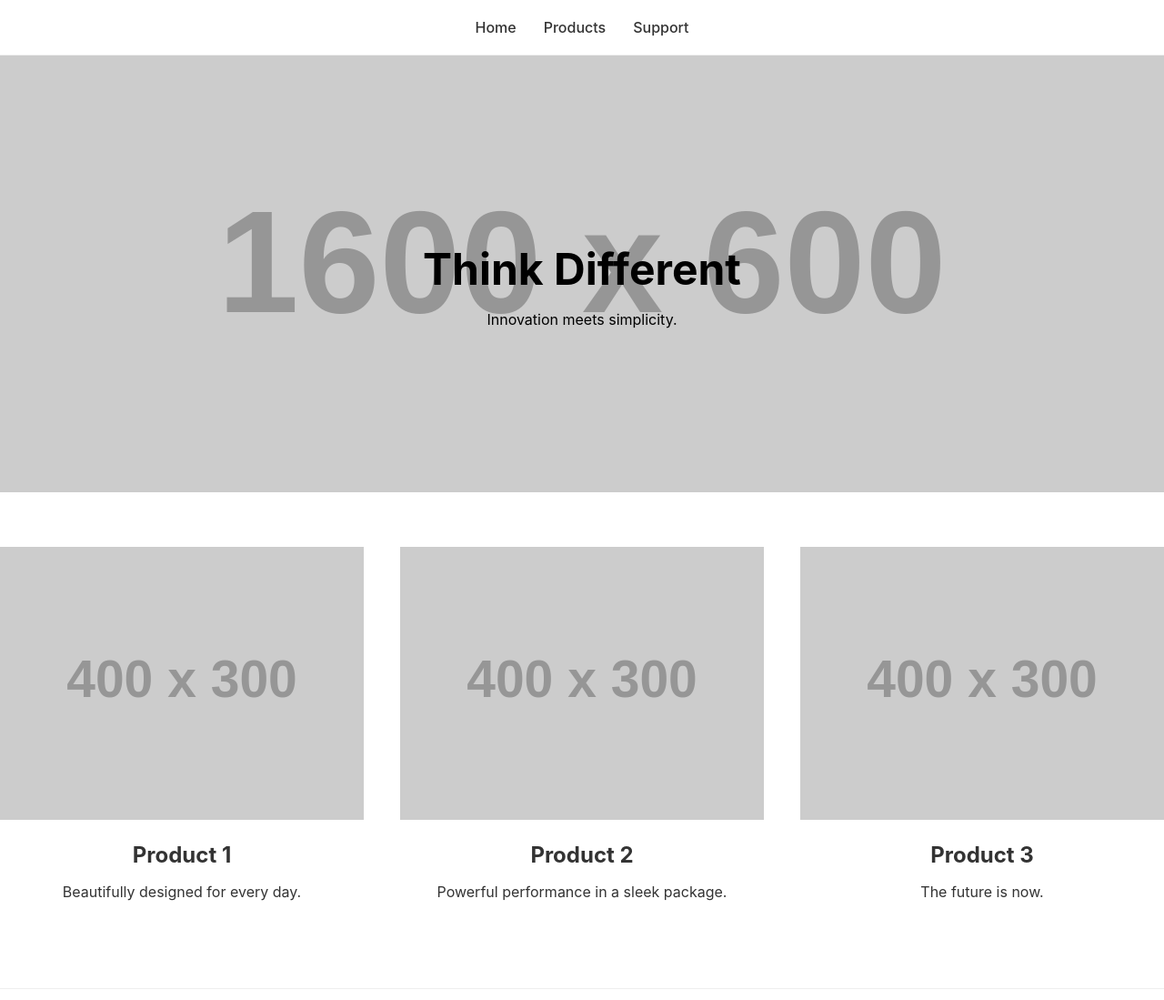
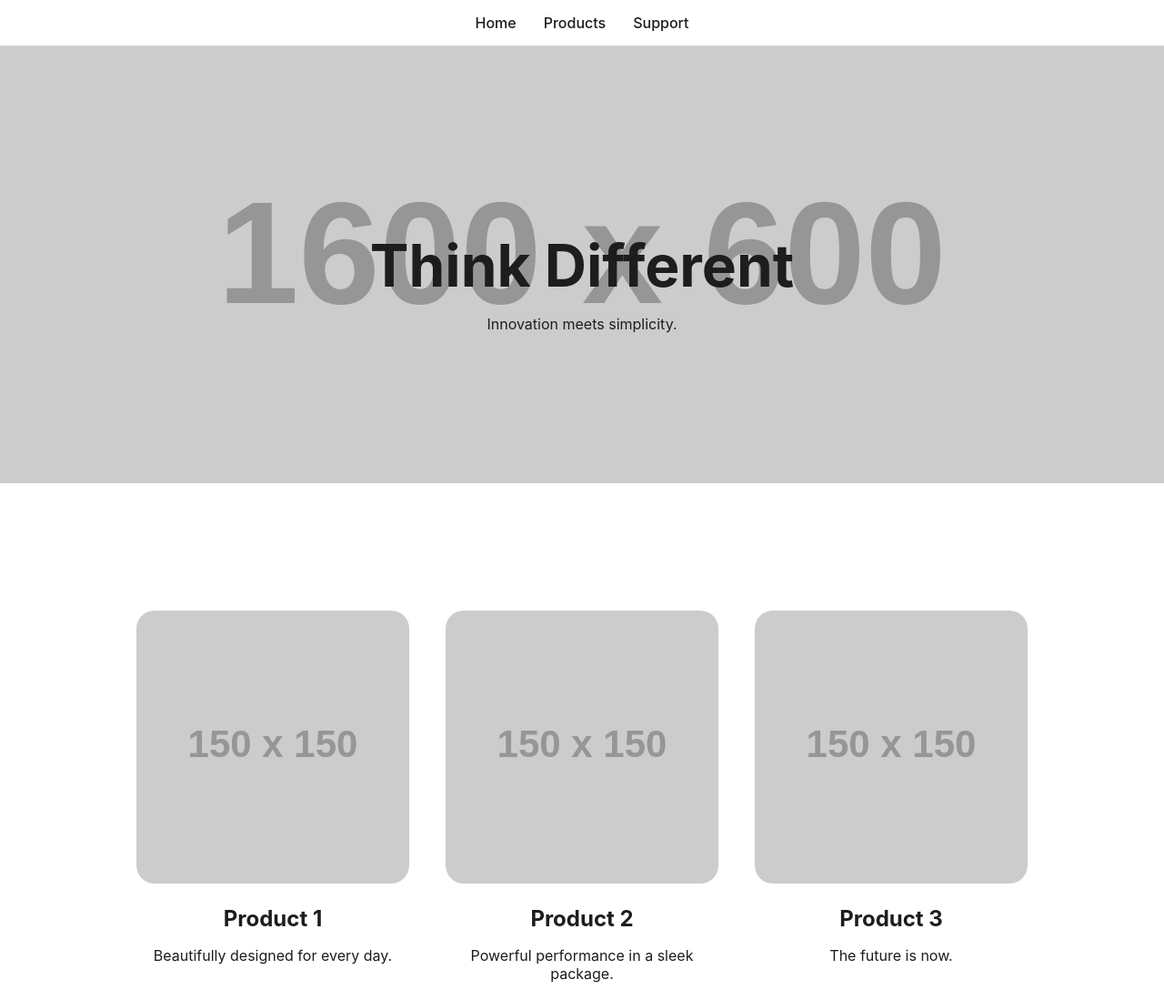
Before and after one commit to kuman-kira-ruri/test-repo, a plain HTML site: page index.html in a window 1280 px wide. Shown: the top 1099 px of the page at 91% size. Drawn offline with Linux system fonts and the light colour scheme; placeholder pictures from the web are drawn by us.

Commit message:
Use placeholder images and enhance Apple-style layout (#3)

```diff
--- a/index.html
+++ b/index.html
@@ -9,13 +9,13 @@
 <body>
     <nav class="navbar">
         <ul class="nav-links">
-            <li><a href="#">Home</a></li>
+            <li><a href="#hero">Home</a></li>
             <li><a href="#products">Products</a></li>
             <li><a href="#support">Support</a></li>
         </ul>
     </nav>
 
-    <section class="hero">
+    <section id="hero" class="hero">
         <div class="hero-content">
             <h1>Think Different</h1>
             <p>Innovation meets simplicity.</p>
@@ -25,20 +25,25 @@
 
     <section id="products" class="products">
         <div class="product">
-            <img src="https://via.placeholder.com/400x300" alt="Product 1">
+            <img src="https://via.placeholder.com/150" alt="Product 1 image">
             <h2>Product 1</h2>
             <p>Beautifully designed for every day.</p>
         </div>
         <div class="product">
-            <img src="https://via.placeholder.com/400x300" alt="Product 2">
+            <img src="https://via.placeholder.com/150" alt="Product 2 image">
             <h2>Product 2</h2>
             <p>Powerful performance in a sleek package.</p>
         </div>
         <div class="product">
-            <img src="https://via.placeholder.com/400x300" alt="Product 3">
+            <img src="https://via.placeholder.com/150" alt="Product 3 image">
             <h2>Product 3</h2>
             <p>The future is now.</p>
         </div>
+    </section>
+
+    <section id="support" class="support">
+        <h2>Support</h2>
+        <p>We're here to help. Contact us anytime.</p>
     </section>
 
     <footer class="footer">
--- a/style.css
+++ b/style.css
@@ -1,15 +1,24 @@
+html {
+    scroll-behavior: smooth;
+}
+
 body {
     margin: 0;
     font-family: -apple-system, BlinkMacSystemFont, 'Helvetica Neue', Arial, sans-serif;
     background: #fff;
-    color: #333;
+    color: #1d1d1f;
 }
 
 .navbar {
+    position: sticky;
+    top: 0;
     display: flex;
     justify-content: center;
-    padding: 20px 0;
-    border-bottom: 1px solid #eee;
+    padding: 15px 0;
+    background: rgba(255, 255, 255, 0.8);
+    backdrop-filter: saturate(180%) blur(20px);
+    border-bottom: 1px solid #d2d2d7;
+    z-index: 1000;
 }
 
 .nav-links {
@@ -22,7 +31,7 @@ body {
 
 .nav-links a {
     text-decoration: none;
-    color: #333;
+    color: #1d1d1f;
     font-weight: 500;
 }
 
@@ -43,32 +52,55 @@ body {
     top: 50%;
     left: 50%;
     transform: translate(-50%, -50%);
-    color: #000;
 }
 
 .hero-content h1 {
-    font-size: 3rem;
+    font-size: 4rem;
     margin-bottom: 10px;
 }
 
 .products {
     display: flex;
+    flex-wrap: wrap;
     justify-content: center;
     gap: 40px;
-    padding: 0 20px 80px;
+    padding: 80px 20px;
 }
 
 .product {
-    max-width: 400px;
+    flex: 1 1 300px;
+    max-width: 300px;
     text-align: center;
+}
+
+.product img {
+    width: 100%;
+    height: auto;
+    border-radius: 20px;
 }
 
 .product h2 {
     margin: 20px 0 10px;
 }
 
+.support {
+    background: #f5f5f7;
+    text-align: center;
+    padding: 80px 20px;
+}
+
 .footer {
     text-align: center;
     padding: 40px 0;
-    border-top: 1px solid #eee;
+    border-top: 1px solid #d2d2d7;
 }
+
+@media (max-width: 768px) {
+    .hero-content h1 {
+        font-size: 2.5rem;
+    }
+    .products {
+        flex-direction: column;
+        gap: 60px;
+    }
+}
```
